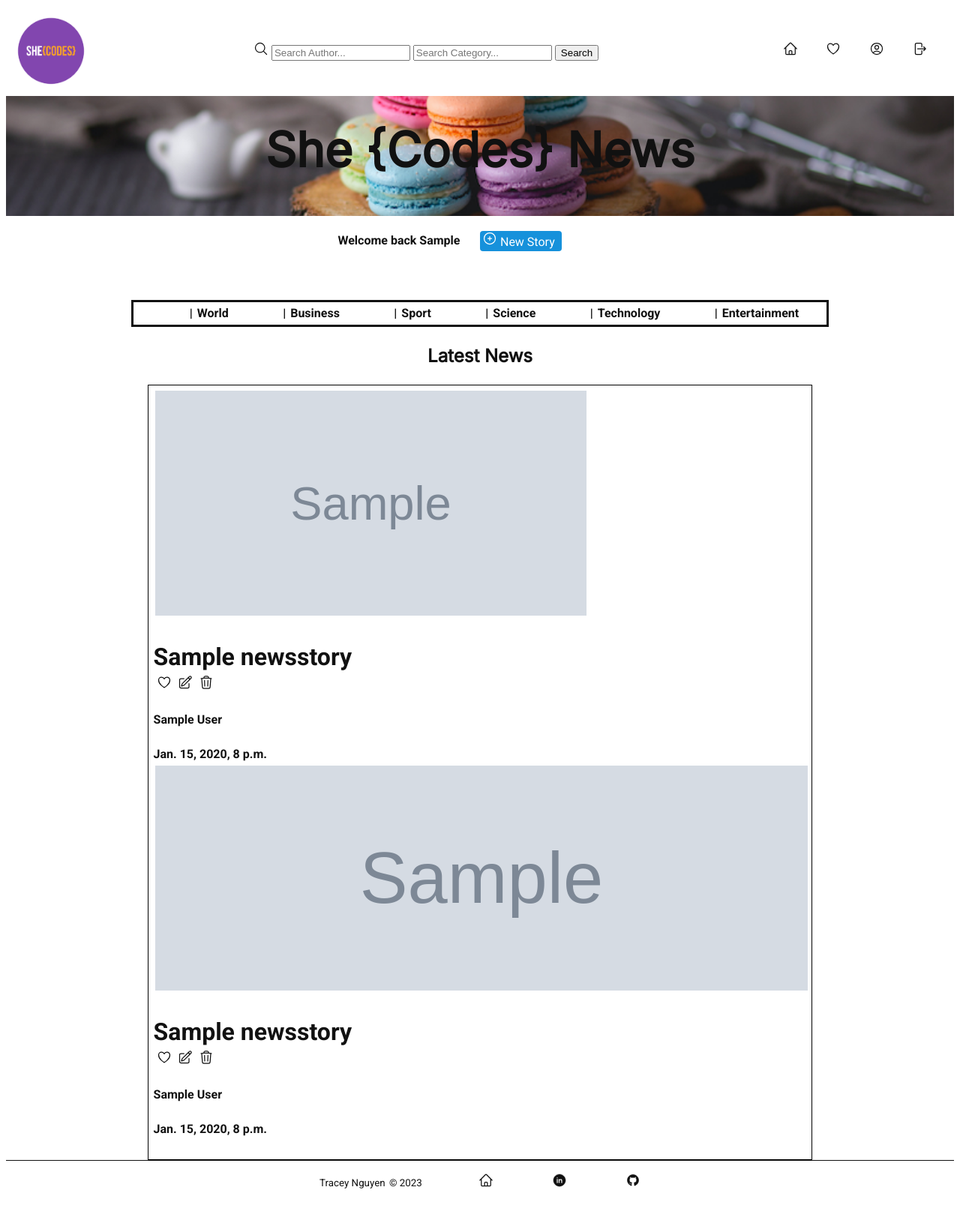
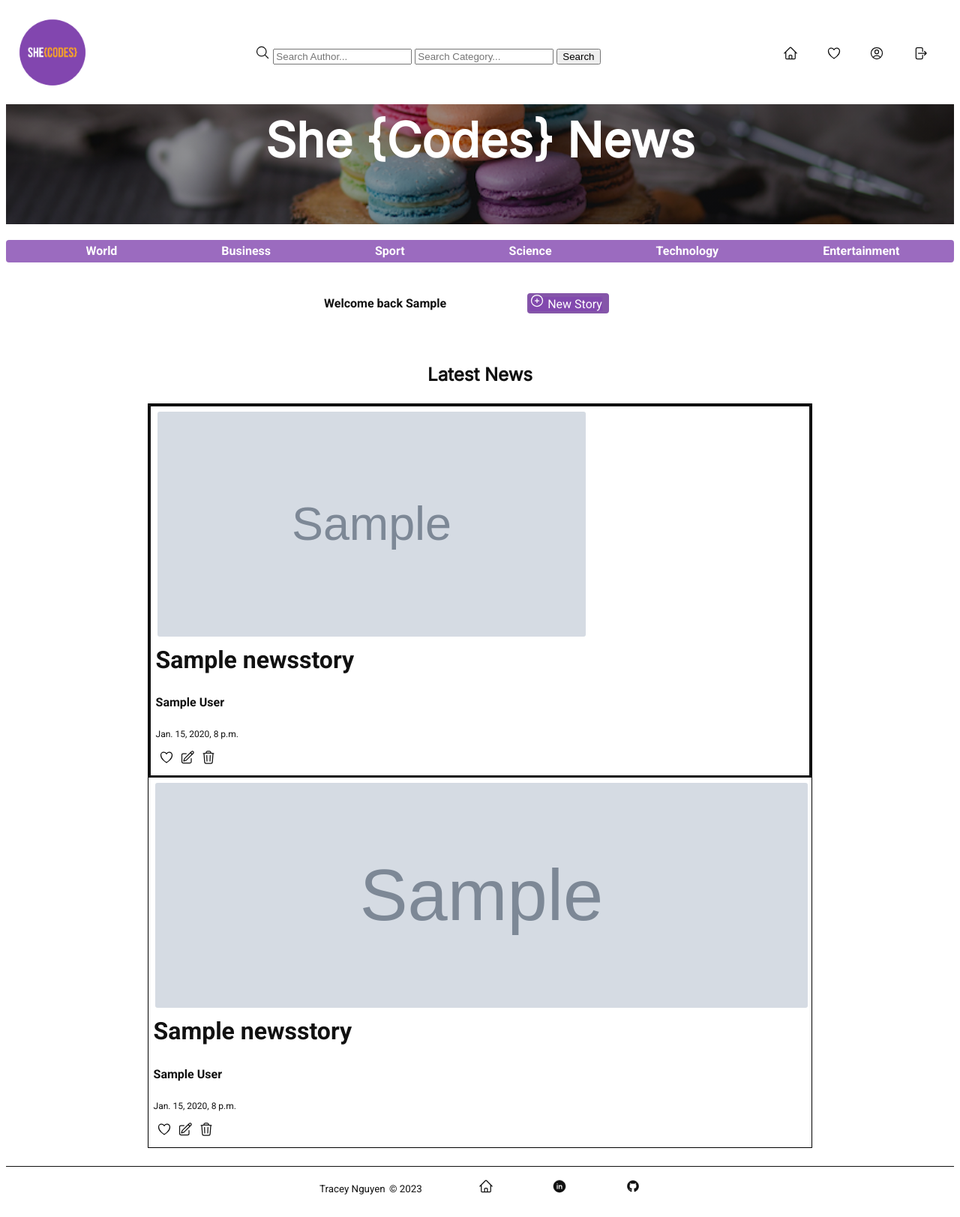
Before and after one commit to trace-n/she_codes_news, a Django app: page /news/ in a window 1280 px wide. Shown: the whole page at 75% size. Before the commit the page ends 1585 px from the top, so only its background shows below. Run offline with Django 4.2, Linux system fonts and the light colour scheme; a user stored in the database is signed in; tables that the repository leaves empty hold one stand-in row (values such as "Sample post"); grey boxes marked "Sample" are stand-in pictures; parts of the project's set-up code (start-up, migrations or seed data) failed here and were passed over; some web fonts are replaced.

Commit message:
updated stylesheets for project

```diff
--- a/she_codes_news/news/templates/news/index.html
+++ b/she_codes_news/news/templates/news/index.html
@@ -8,11 +8,19 @@
 
 
     {% block content %}
-
+    <div class="header-block">
     <div id="headline">
-        <a id="header-link" href="{% url 'news:index' %}">
             <h1>She {Codes} News</h1>
-        </a>
+    </div>
+    <div id="news-categories">
+        <h4>
+            <ul class="category-list">
+            {% for category, value in category_choices %}
+            <li> <a href="{% url 'news:searchresults' %}?category={{category}}" class="category-link">{{ category }}</a> </li>
+            {% endfor %}
+            </ul>
+        </h4>
+    </div>
     </div>
     {% if request.user.is_authenticated %}
     <div id="welcome">
@@ -20,22 +28,14 @@
         <h4>Welcome back {{ user.first_name }}</h4>
         </div>
         <div id="story-add">
-            <a href="{% url 'news:newStory' %}" class="button-simple"><svg xmlns="http://www.w3.org/2000/svg" fill="none" viewBox="0 0 24 24" stroke-width="1.5" stroke="currentColor" class="nav-icons">
+            <a href="{% url 'news:newStory' %}" class="register"><svg xmlns="http://www.w3.org/2000/svg" fill="none" viewBox="0 0 24 24" stroke-width="1.5" stroke="currentColor" class="nav-icons">
             <path stroke-linecap="round" stroke-linejoin="round" d="M12 9v6m3-3H9m12 0a9 9 0 11-18 0 9 9 0 0118 0z" />
         </svg> New Story</a>
         </div>
     </div>
     {% endif  %}
     <br>
-    <div id="news-categories">
-        <h4>
-            <ul class="category-list">
-            {% for category, value in category_choices %}
-            <li>| <a href="{% url 'news:searchresults' %}?category={{category}}">{{ category }}</a> </li>
-            {% endfor %}
-            </ul>
-        </h4>
-    </div>
+
     <h2>Latest News</h2>
     <div id="all-content">
         <div id="latest-stories">
@@ -50,7 +50,6 @@
                 <p>No stories are available.</p>
             {% endif %}
         </div>
-
         <div id="all-stories">
             {% if all_stories %}
                 {% for story in all_stories %}
--- a/she_codes_news/news/templates/news/searchResults.html
+++ b/she_codes_news/news/templates/news/searchResults.html
@@ -16,7 +16,9 @@
             {% include "./storyCard.html" with story=story %}
         {% endfor %}
     {% else %}
+    <div class="form-simple">
         <p>No search results are available.</p>
+    </div>
     {% endif %}
 </div>
 
--- a/she_codes_news/news/templates/news/storyCard.html
+++ b/she_codes_news/news/templates/news/storyCard.html
@@ -12,7 +12,21 @@
             <img src="https://picsum.photos/600">
         {% endif %}
         <div class="story-card-text">
-            <h3>{{ story.title }}</h3>
+            {% comment %} <div class="story-card-title"> {% endcomment %}
+                <h3>{{ story.title }} </h3>
+
+            {% comment %} <h4>{{ story.author }}</h4> {% endcomment %}
+            {% comment %} <div class="story-card-icons"> {% endcomment %}
+                <h4>{{ story.author.get_full_name }}
+
+                {% comment %} </div>                 {% endcomment %}
+            </h4>
+            <p>{{ story.pub_date }}
+
+
+            </p>
+        </div>
+    </a>
     {% if request.user.is_authenticated %}
     <a href="{% url 'users:favAdd' story.id %}">
         <svg xmlns="http://www.w3.org/2000/svg" fill="none" viewBox="0 0 24 24" stroke-width="1.5" stroke="currentColor" class="nav-icons">
@@ -20,7 +34,10 @@
           </svg>
     </a>
 {% endif %}
+{% comment %} </h3> {% endcomment %}
+{% comment %} </div> {% endcomment %}
 {% if request.user == story.author or request.user.is_superuser %}
+
 <a href="{% url 'news:editStory' story.id %}">
     <svg xmlns="http://www.w3.org/2000/svg" fill="none" viewBox="0 0 24 24" stroke-width="1.5" stroke="currentColor" class="nav-icons">
     <path stroke-linecap="round" stroke-linejoin="round" d="M16.862 4.487l1.687-1.688a1.875 1.875 0 112.652 2.652L10.582 16.07a4.5 4.5 0 01-1.897 1.13L6 18l.8-2.685a4.5 4.5 0 011.13-1.897l8.932-8.931zm0 0L19.5 7.125M18 14v4.75A2.25 2.25 0 0115.75 21H5.25A2.25 2.25 0 013 18.75V8.25A2.25 2.25 0 015.25 6H10" />
@@ -32,9 +49,4 @@
   </svg>
   </a>
 {% endif %}
-            {% comment %} <h4>{{ story.author }}</h4> {% endcomment %}
-            <h4>{{ story.author.get_full_name }}</h4>
-            <h4>{{ story.pub_date }}</h4>
 </div>
-    </a>
-</div>
--- a/she_codes_news/static/styles.css
+++ b/she_codes_news/static/styles.css
@@ -3,7 +3,8 @@
 @import url('https://fonts.googleapis.com/css2?family=Roboto:wght@300;400;700&display=swap');
 
 :root {
-    --hover-blue: #1691db;
+    /* --hover-blue: #1691db; */
+    --hover-blue: #8556a9;
 	--black: #111111;
     --white: #ffffff;
 }
@@ -24,7 +25,7 @@ body {
 }
 
 header {
-    display: flex; */
+    display: flex;
     align-items: center;
     justify-content: space-between;
     /* border-bottom: 1px solid var(--black); */
@@ -122,16 +123,19 @@ svg {
 .register {
     margin-right: 8px;
     /* background-color: #1691db; */
-    /* color: var(--hover-blue); */
+    color: var(--white);
     border: 1px solid var(--hover-blue);
+    background-color:rgb(130, 70, 175,0.8);
     border-radius: 4px;
     width: 80px;
     text-align: center;
 }
 
-.register a:hover {
-    background-color: var(--hover-blue);
+.register:hover {
+    background-color:rgb(130, 70, 175,0.6);
     color: var(--white);
+    /* height: 100%;
+    width: 100%; */
 }
 
 a {
@@ -143,8 +147,6 @@ a {
 a:hover {
     color:  var(--hover-blue);
 }
-
-
 
 a, p {
     font-family: 'Roboto', Arial, sans-serif;
@@ -169,10 +171,63 @@ ul {
     width: 100%;
 }
 
+.header-block {
+    display: flex;
+    flex-direction: column;
+    width: 100%;
+    align-items: center;
+}
+
+#headline {
+    height: 20vh;
+    background-image: linear-gradient(to bottom,
+        rgba(0, 0, 0, 0.4),
+        rgba(0, 0, 0, 0.4)
+      ), url('/static/news/images/header_image.jpg');
+    background-size: cover;
+    background-repeat: no-repeat;
+    background-position-y:60%;
+    background-color: #111111;
+    /* opacity: 60%; */
+    width: 100%;
+}
+
+#headline h1 {
+    color: var(--white)
+}
+
+#news-categories {
+    width: 100%;
+    /* border: solid; */
+    /* position: top; */
+}
+
 .category-list {
-    width:70%;
-    border-style: solid;
-    justify-content: center;
+    width:auto;
+    background-color:rgb(130, 70, 175, 0.8);
+    /* justify-content: center; */
+    /* margin: auto; */
+    border-radius: 4px;
+    justify-content: space-around;
+    /* text-align: left; */
+    height:30px;
+    align-items: center;
+}
+
+.category-link {
+    margin-right: 8px;
+    color: var(--white);
+    border-radius: 4px;
+    height: 100%;
+    width: 100%;
+    padding: 4px;
+    text-align: center;
+}
+
+.category-link:hover {
+    /* background-color:rgb(130, 70, 175, 0.6);      */
+    background-color: #B490CF;
+    color: var(--white);
 }
 
 .contact-link {
@@ -183,13 +238,10 @@ ul {
     padding-left: 3rem;
 }
 
-/* .contact-icons {
-    justify-content: space-around;
-    align-items: center;
-    width: 60%;
-    padding-right: 1rem;
-    padding-left: 1rem;
 
+/* .category-list {
+    height: 20px;
+    margin: 0px;
 } */
 
 .form-simple {
@@ -198,8 +250,14 @@ ul {
     /* justify-content: center; */
     margin: auto;
     /* text-align: center; */
-    width: 60%;
+    width: 50%;
     border: solid;
+}
+
+.label-values a {
+    /* justify-content: right; */
+    text-align: right;
+    /* align-items: center; */
 }
 
 .row {
@@ -209,72 +267,42 @@ ul {
     border-style: solid;
 }
 
-/* .labels .label-values {
-    justify-content:space-around;
-    align-items: center;
-    border-style: solid;
-} */
-
 #welcome {
     display: flex;
     align-items: center;
-    width: 30%;
+    width: 50%;
     margin: auto;
 }
 
 #story-add {
     background-color: var(--hover-blue);
     border-radius: 4px;
+    align-items: center;
 }
 
 #name {
-    width: 50%;
+    width: 60%;
+    white-space: nowrap;
     /* border-style: solid; */
+    text-align: center;
 }
 
 .button-simple {
     margin-right: 8px;
     background-color: var(--hover-blue);
-    /* background-color: rgb(22, 145, 219, 0.6); */
     color: var(--white);
     border: 1px solid var(--hover-blue);
     border-radius: 4px;
     width: 125px;
-    height: 30px;
+    height: 40px;
     text-align: center;
-    /* font-size: 12px; */
-    /* align-self: center; */
-    /* background-color: rgba(255, 255, 255, 0.6); */
-    /* border: 1px solid white; */
+    align-items: center;
     transition: all 1s ease;
 }
 
 #story-add a:hover {
     background-color: rgba(255, 255, 255, 0.6);
     color: var(--black);
-}
-
-.category-list {
-    margin: auto;
-    justify-content: space-around;
-    text-align: left;
-    height:30px;
-    align-items: center;
-}
-
-.category-list li a:hover {
-    background-color: var(--hover-blue);
-}
-
-#headline {
-    height: 20vh;
-    background-image: url('/static/news/images/header_image.jpg');
-    background-size: cover;
-    background-repeat: no-repeat;
-    background-position-y:60%;
-    /* background-color: #111111; */
-    /* opacity: 80%; */
-    /* width: 100%; */
 }
 
 
@@ -296,6 +324,7 @@ ul {
     width: 100%;
     height: 300px;
     object-fit: cover;
+    border-radius: 3px;
 }
 
 #latest-stories {
@@ -305,6 +334,7 @@ ul {
     gap: 1px 1px;
     grid-template-areas: "left-1 right-1" "left-1 right-2" "left-1 right-3";
     max-height: 500px;
+    border-style: solid;
 }
 
 #story-card-1 {
@@ -327,9 +357,19 @@ ul {
 #story-card-3 a,
 #story-card-4 a {
     display: flex;
-    max-height: 120px;
-    width: 100%;
+    /* flex-direction: row; */
+    max-height: 100px;
+    /* width: 100%;
     height: 100%;
+    border: solid; */
+}
+
+#story-card-2 .story-card-text .story-card-icons a,
+#story-card-3 .story-card-text .story-card-icons,
+#story-card-4 .story-card-text .story-card-icons {
+    /* display: flex;
+    flex-direction: column;
+    border: solid; */
 }
 
 #story-card-2 .story-card-text h3,
@@ -348,8 +388,17 @@ ul {
 #story-card-3 img,
 #story-card-4 img {
     width: 33%;
-    height: 100%;
+    height: 80%;
     margin-right: 5px;
+}
+
+.story-card-icons {
+    /* display: flex;
+    flex-direction: row; */
+}
+
+.story-card p {
+    font-size: 12px;
 }
 
 #all-stories {
--- a/she_codes_news/templates/base.html
+++ b/she_codes_news/templates/base.html
@@ -20,7 +20,9 @@
     <body>
         <header>
             <div id="header-text">
+                <a id="header-link" href="{% url 'news:index' %}">
                 <img src="{% static 'news/images/she_codes_sml.png' %}" alt="she_codes" width="120px" height="120px" >
+                </a>
                 <!-- include nav here -->
                 {% include './nav.html' %}
              </div>
@@ -28,6 +30,7 @@
         <!-- content blocks here -->
         {% block content %}{% endblock %}
     </body>
+    <br>
     <footer>
     <div class="footer">
         <ul class="contact-link">
--- a/she_codes_news/users/templates/users/changeAccount.html
+++ b/she_codes_news/users/templates/users/changeAccount.html
@@ -3,10 +3,12 @@
 {% extends 'base.html' %}
 
 {% block content %}
+<div class="form-simple">
     <h2>Account Details</h2>
     <form method="post">
         {% csrf_token %}
         {{ form.as_p }}
-        <button type="submit">Update</button>
+        <button type="submit" class="register">Update</button>
     </form>
+</div>
 {% endblock %}
--- a/she_codes_news/users/templates/users/createAccount.html
+++ b/she_codes_news/users/templates/users/createAccount.html
@@ -3,10 +3,12 @@
 {% extends 'base.html' %}
 
 {% block content %}
+<div class="form-simple">
     <h2>Create Account</h2>
     <form method="post">
         {% csrf_token %}
         {{ form.as_p }}
         <button type="submit">Create Account</button>
     </form>
+</div>
 {% endblock %}
```
Also changed, not shown: she_codes_news/news/templates/news/createStory.html (+6 -3 lines), she_codes_news/news/templates/news/deleteStory.html (+7 -3 lines), she_codes_news/news/templates/news/editStory.html (+7 -2 lines), she_codes_news/users/templates/registration/login.html (+8 -3 lines), she_codes_news/users/templates/users/viewAccount.html (+7 -6 lines). Lines whose indentation alone changed are shown as unchanged.
